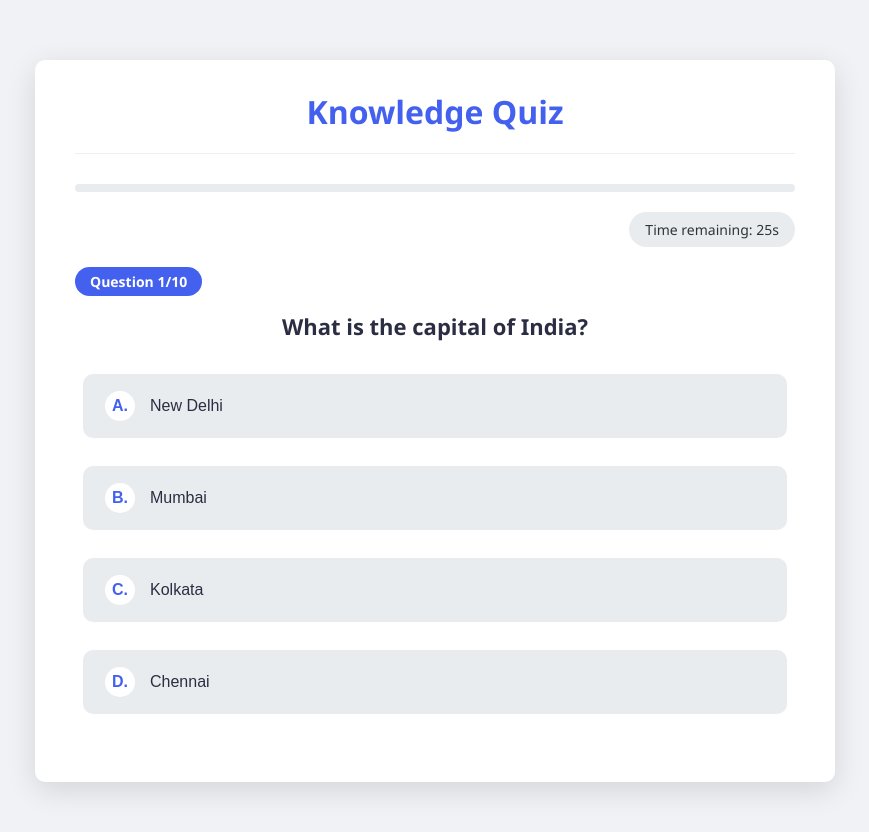
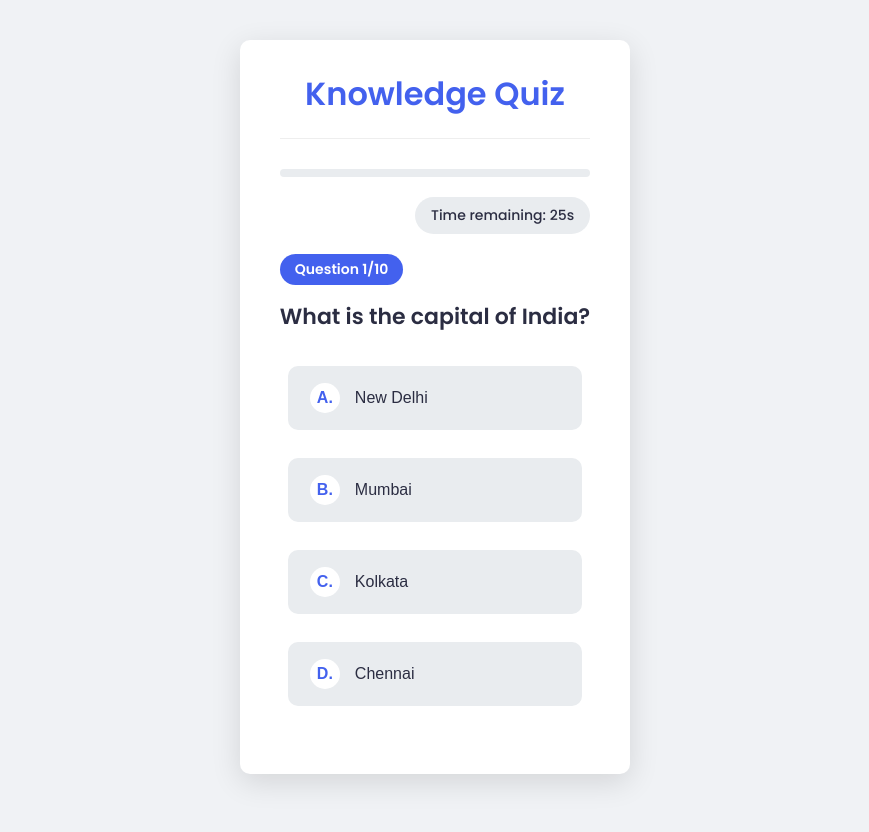
Before and after one commit to arifmohammad30/quiz-app, a React (Vite) app in the folder quiz-app/: page / in a window 1280 px wide. Shown: the top 832 px of the page, without its empty margins (205-1074 px from the left). Built offline with nearby package versions, Linux system fonts and the light colour scheme.

Commit message:
modified base styles

```diff
--- a/quiz-app/src/index.css
+++ b/quiz-app/src/index.css
@@ -1,11 +1,45 @@
 /* index.css */
 
+/* Base styles only in index.css - app-specific styles in App.css */
+* {
+  box-sizing: border-box;
+  margin: 0;
+  padding: 0;
+}
+
+html, body {
+  width: 100%;
+  height: 100%;
+}
+
 body {
-  font-family: 'Segoe UI', Tahoma, Geneva, Verdana, sans-serif;
+  font-family: 'Poppins', sans-serif;
   background-color: #f0f2f5;
   margin: 0;
-  padding: 20px;
-  color: #333;
+  padding: 0;
+}
+
+#root {
+  min-height: 100vh;
+  display: flex;
+  flex-direction: column;
+  padding: 0 20px;
+}
+
+/* Accessibility focus styles */
+:focus {
+  outline: 2px solid #4361ee;
+  outline-offset: 2px;
+}
+
+/* More accessible button focus */
+button:focus:not(:focus-visible) {
+  outline: none;
+}
+
+button:focus-visible {
+  outline: 2px solid #4361ee;
+  outline-offset: 2px;
 }
 
 button {
```
